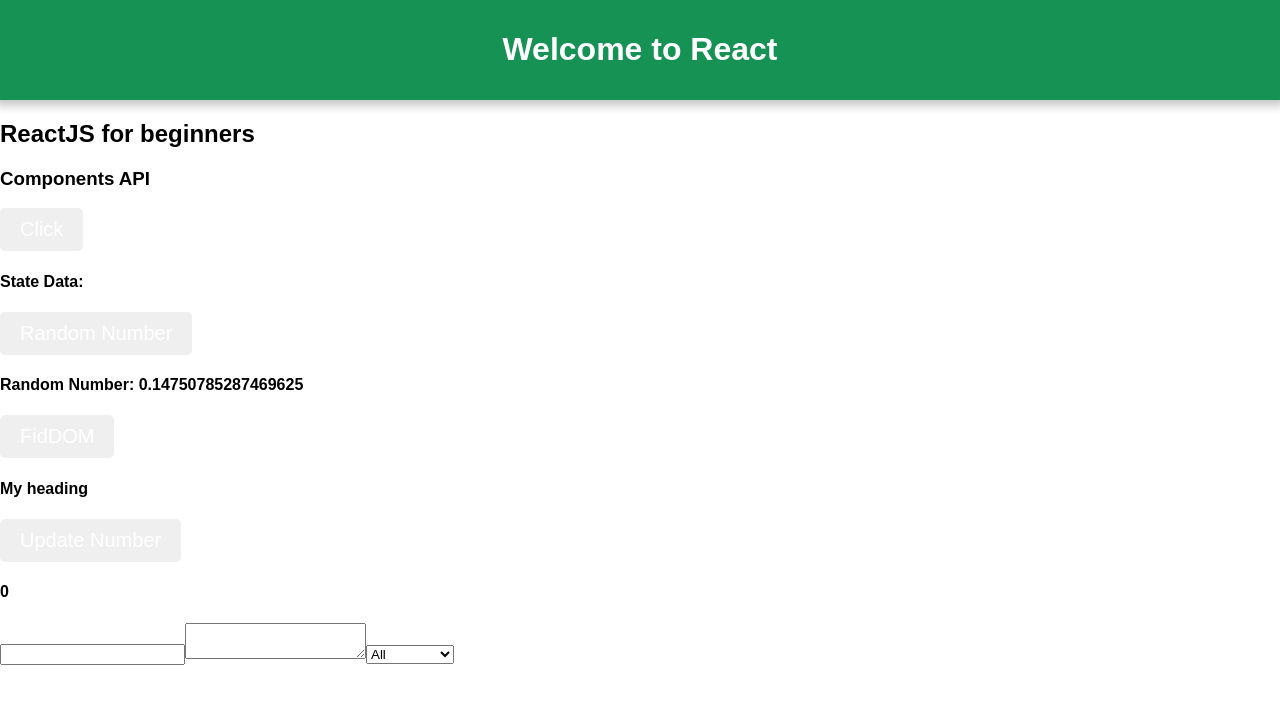
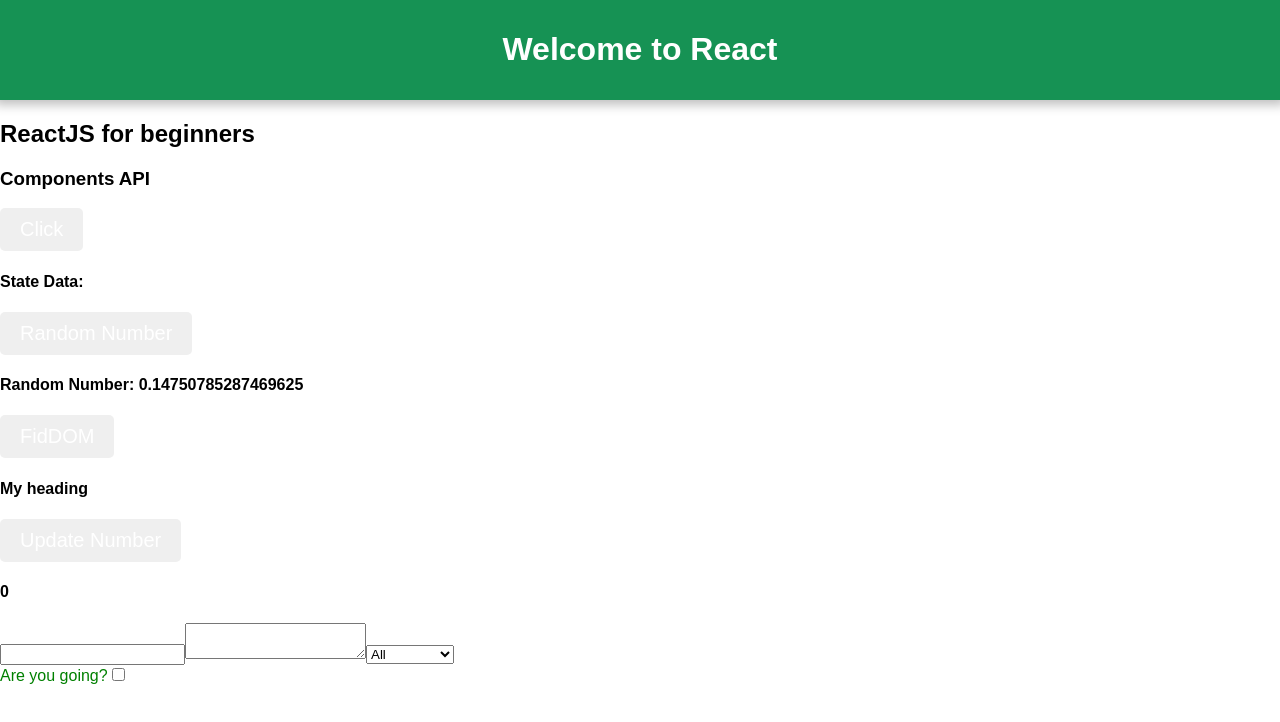
Before and after one commit to dragosbus/reactjs-for-beginners, a React (Create React App) app in the folder lecture/: page / in a window 1280 px wide. Shown: the top 722 px of the page. Built offline with nearby package versions, Linux system fonts and the light colour scheme.

Commit message:
added checkbox which change color of the label, depended the state of checkbox

```diff
--- a/lecture/src/Forms.js
+++ b/lecture/src/Forms.js
@@ -7,11 +7,13 @@
         this.state = {
             valueInput: '',
             valueTextArea: '',
-            option: 'All'
+            option: 'All',
+            isChecked: true
         }
         this.changeInputHandler = this.changeInputHandler.bind(this);
         this.changeTextAreaHandler = this.changeTextAreaHandler.bind(this);
         this.selectArea = this.selectArea.bind(this);
+        this.checkboxHandler = this.checkboxHandler.bind(this);
     }
 
     changeInputHandler(e) {
@@ -36,12 +38,20 @@
 
     }
 
+    checkboxHandler(e) {
+        console.log(this.state.isChecked)
+        this.setState({
+            isChecked: e.target.checked
+        });
+    }
+
     render() {
         return (
             <form>
                 <InputText value={this.state.valueInput} changeInputHandler={this.changeInputHandler}/>
                 <TextArea value={this.state.valueTextArea} changeTextAreaHandler={this.changeTextAreaHandler}/>
-                <SelectArea selectArea={this.selectArea}/>
+                <SelectArea selectArea={this.selectArea} />
+                <Boxes checked={this.state.isChecked} checkboxHandler={this.checkboxHandler}/>
             </form>
         );
     }
@@ -76,4 +86,16 @@
     }
 }
 
+class Boxes extends Component {
+
+    render() {
+        return (
+            <div>
+                <label style={{color: this.props.checked ? 'green' : 'red'}}>Are you going?</label>
+                <input type="checkbox" checked={this.props.isChecked} onChange={this.props.checkboxHandler}/>
+            </div>
+        );
+    }
+}
+
 export default Form;
```
